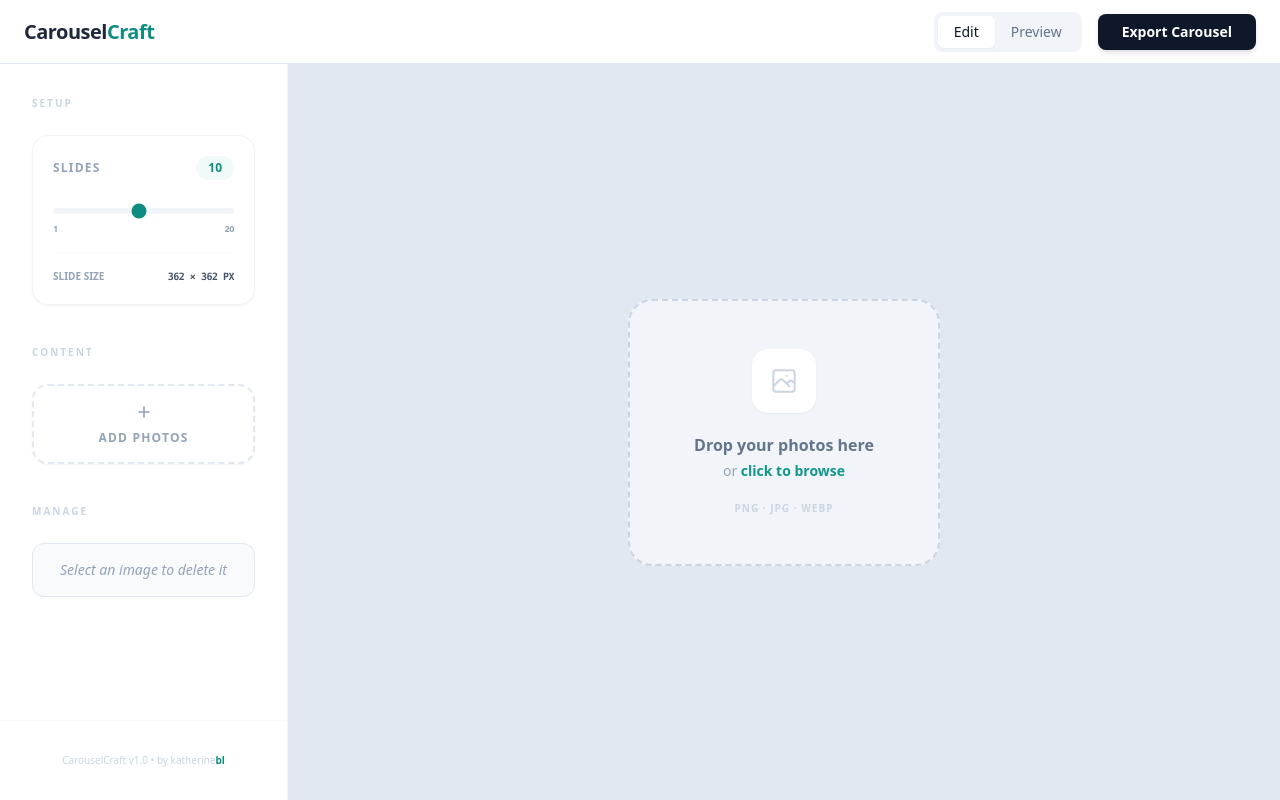
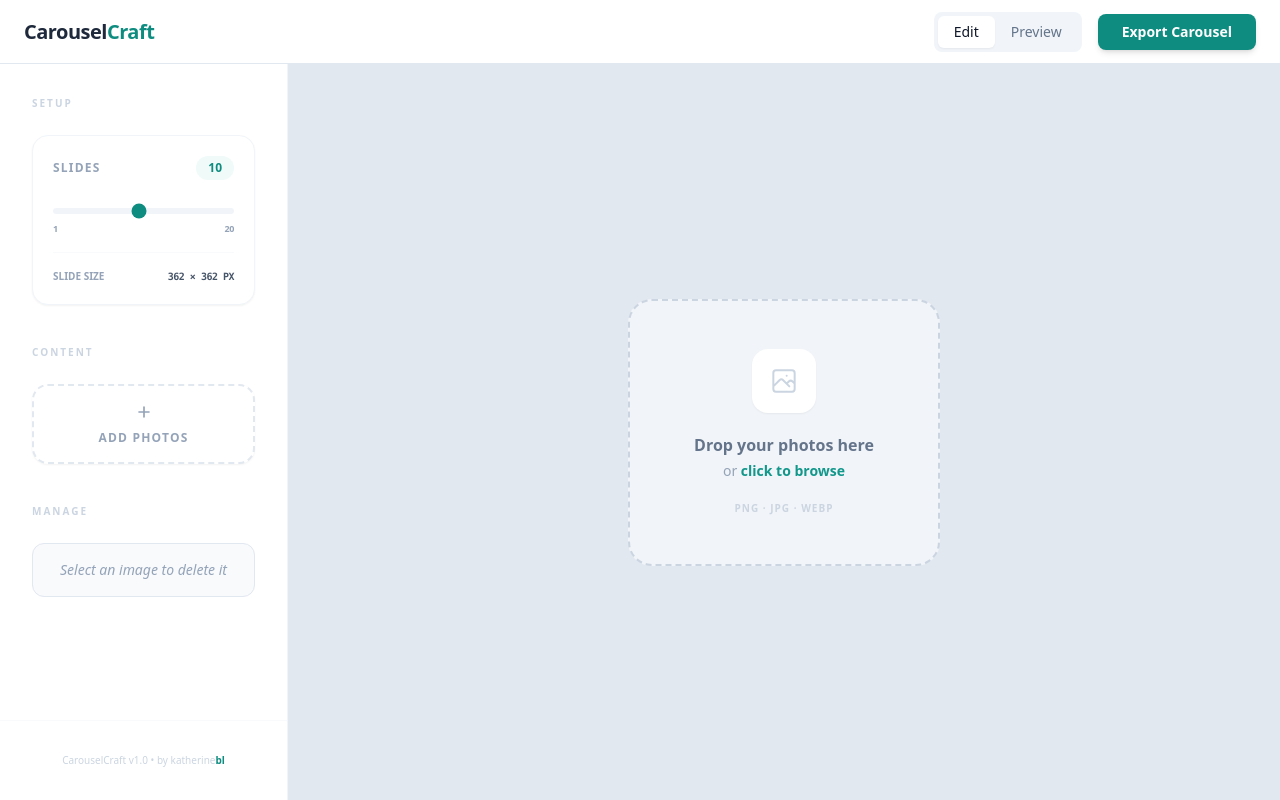
Before and after one commit to katherinebl/carousel-craft, a React (Vite) app: page / in a window 1280 px wide. Built offline with nearby package versions, Linux system fonts and the light colour scheme.

Commit message:
fix: export button color to teal brand-600

```diff
--- a/src/components/Export/ExportButton.jsx
+++ b/src/components/Export/ExportButton.jsx
@@ -68,7 +68,7 @@ const ExportButton = () => {
         <button
             onClick={handleExport}
             disabled={isExporting}
-            className={`relative overflow-hidden bg-slate-900 hover:bg-slate-800 text-white px-6 py-2 rounded-lg font-semibold text-sm transition-all shadow-md active:scale-95 disabled:opacity-70 disabled:cursor-not-allowed`}
+            className={`relative overflow-hidden bg-brand-600 hover:bg-brand-700 text-white px-6 py-2 rounded-lg font-semibold text-sm transition-all shadow-md active:scale-95 disabled:opacity-70 disabled:cursor-not-allowed`}
         >
             <span className={isExporting ? 'opacity-0' : 'opacity-100'}>
                 <span className="hidden sm:inline">Export Carousel</span>
```
